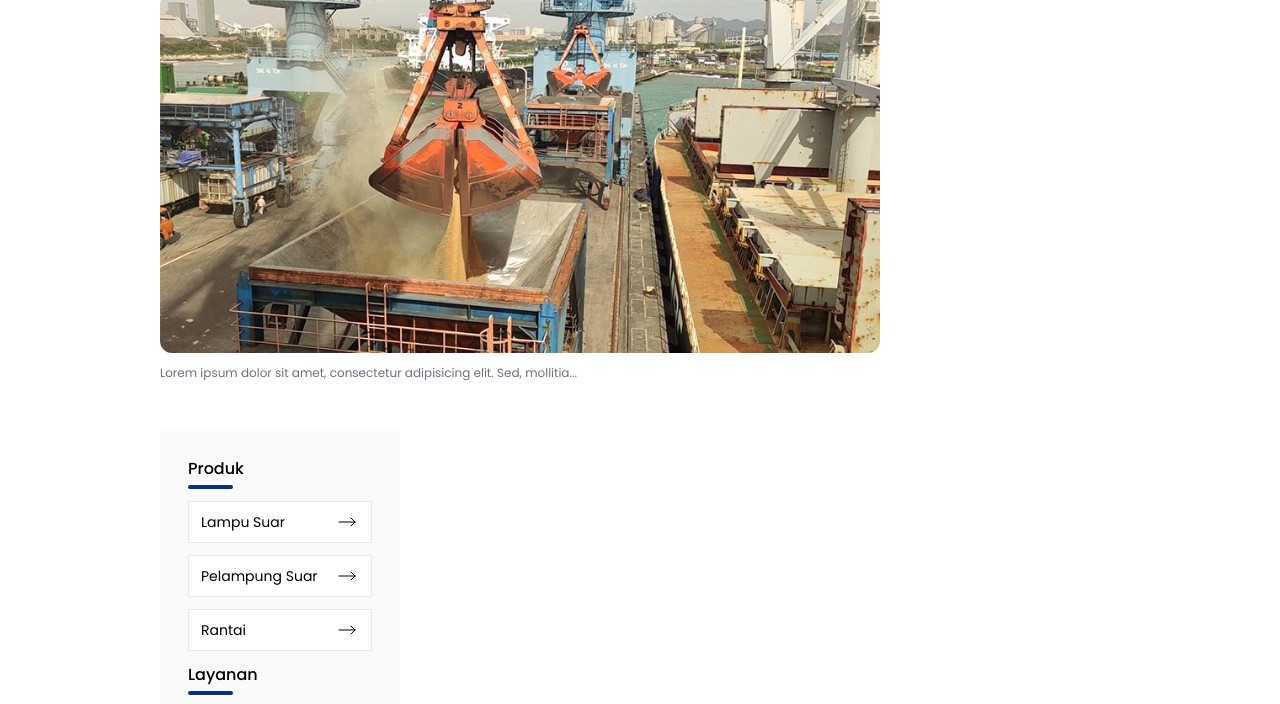
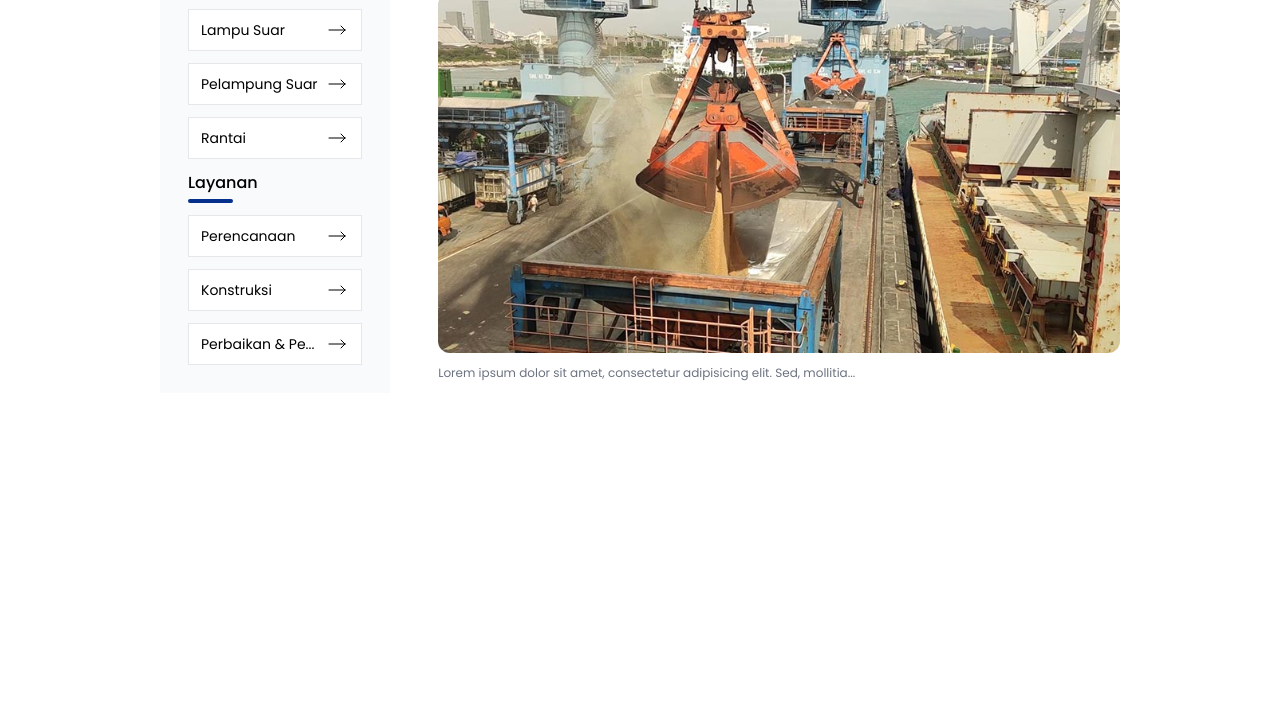
Before and after one commit to Hilmy222/cv-mekarsari, a website: page detail.html in a window 1280 px wide. Shown: the part 239-943 px from the top of the page. After the commit the page ends 800 px from the top, so only its background shows below. Drawn offline with Linux system fonts and the light colour scheme.

Commit message:
update flex-col

```diff
--- a/detail.html
+++ b/detail.html
@@ -79,7 +79,7 @@
             </a>
         </div>
     </div>
-    <div class="pt-16 md:pt-44 container px-3 md:px-40 flex flex-col-reverse md:flex gap-12">
+    <div class="pt-16 md:pt-44 container px-3 md:px-40 flex flex-col-reverse md:flex-row lg:flex-row gap-12">
         <!-- Sidebar -->
         <div class="bg-slate-50 p-7 md:w-1/4 cursor-default">
             <div class="flex flex-col space-y-1 mb-3">
```
Also changed, not shown: index-id.html (+1 -1 lines), src/output.css.
